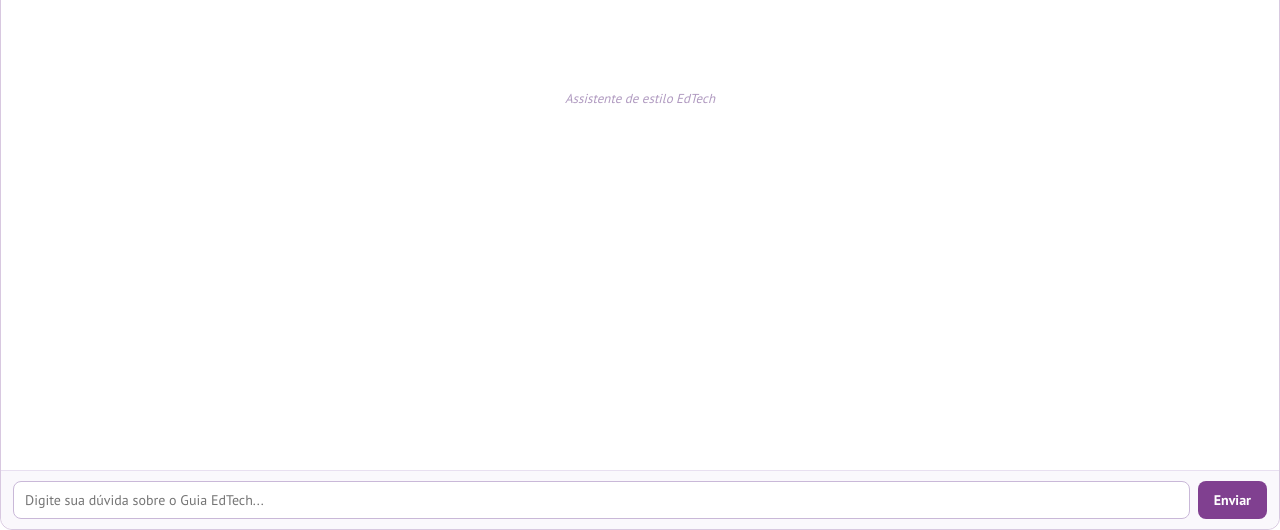
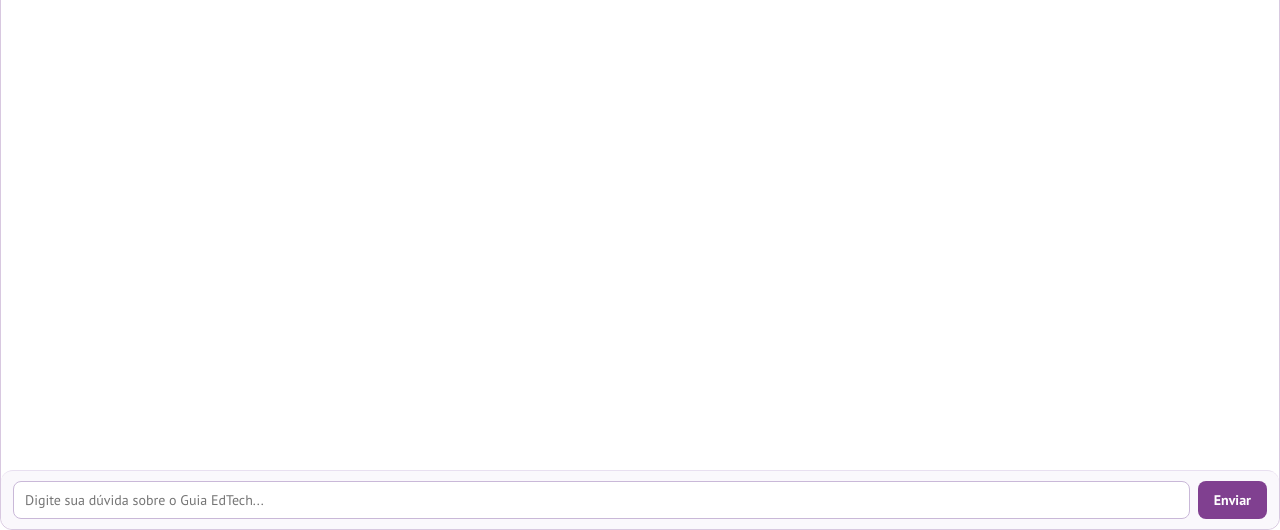
Before and after one commit to eliaslascoski-afk/edtech-chatbot-gemini, a Next.js app: page / in a window 1280 px wide. Shown: the part 270-800 px from the top of the page. Built offline with nearby package versions, Linux system fonts and the light colour scheme.

Commit message:
fix: remover texto vazio inicial, input fixo na base sem espaco em branco

```diff
--- a/pages/index.js
+++ b/pages/index.js
@@ -4,7 +4,6 @@ export default function Home() {
   const [messages, setMessages] = useState([]);
   const [input, setInput] = useState('');
   const [loading, setLoading] = useState(false);
-  const bottomRef = useRef(null);
   const textareaRef = useRef(null);
   const messagesRef = useRef(null);
 
@@ -72,10 +71,8 @@ export default function Home() {
   return (
     <div style={s.container}>
       {/* Area de mensagens — scroll INTERNO quando o conteudo exceder */}
+      {(messages.length > 0 || loading) && (
         <div ref={messagesRef} style={s.messages}>
-        {messages.length === 0 && !loading && (
-          <div style={s.empty}>Assistente de estilo EdTech</div>
-        )}
           {messages.map((msg, i) => (
             <div
               key={i}
@@ -94,9 +91,8 @@ export default function Home() {
               Consultando o guia...
             </div>
           )}
-        <div ref={bottomRef} />
         </div>
-
+      )}
       {/* Linha de input */}
       <div style={s.inputRow}>
         <textarea
@@ -131,9 +127,10 @@ const s = {
     overflow: 'hidden',
     border: '1px solid #d8c8e0',
     borderRadius: '12px',
+    justifyContent: 'flex-end',
   },
   messages: {
-    flex: 1,
+    flex: '0 1 auto',
     overflowY: 'auto',
     overflowX: 'hidden',
     padding: '14px 14px 8px 14px',
@@ -141,15 +138,6 @@ const s = {
     flexDirection: 'column',
     gap: '10px',
     minHeight: 0,
-  },
-  empty: {
-    textAlign: 'center',
-    color: '#b09ac0',
-    fontSize: '13px',
-    marginTop: 'auto',
-    marginBottom: 'auto',
-    padding: '20px',
-    fontStyle: 'italic',
   },
   bubble: {
     maxWidth: '88%',
@@ -169,7 +157,7 @@ const s = {
     background: '#faf8fc',
     flexShrink: 0,
     alignItems: 'flex-end',
-    borderRadius: '0 0 12px 12px',
+    borderRadius: '12px',
   },
   textarea: {
     flex: 1,
```
Lines whose indentation alone changed are shown as unchanged.
